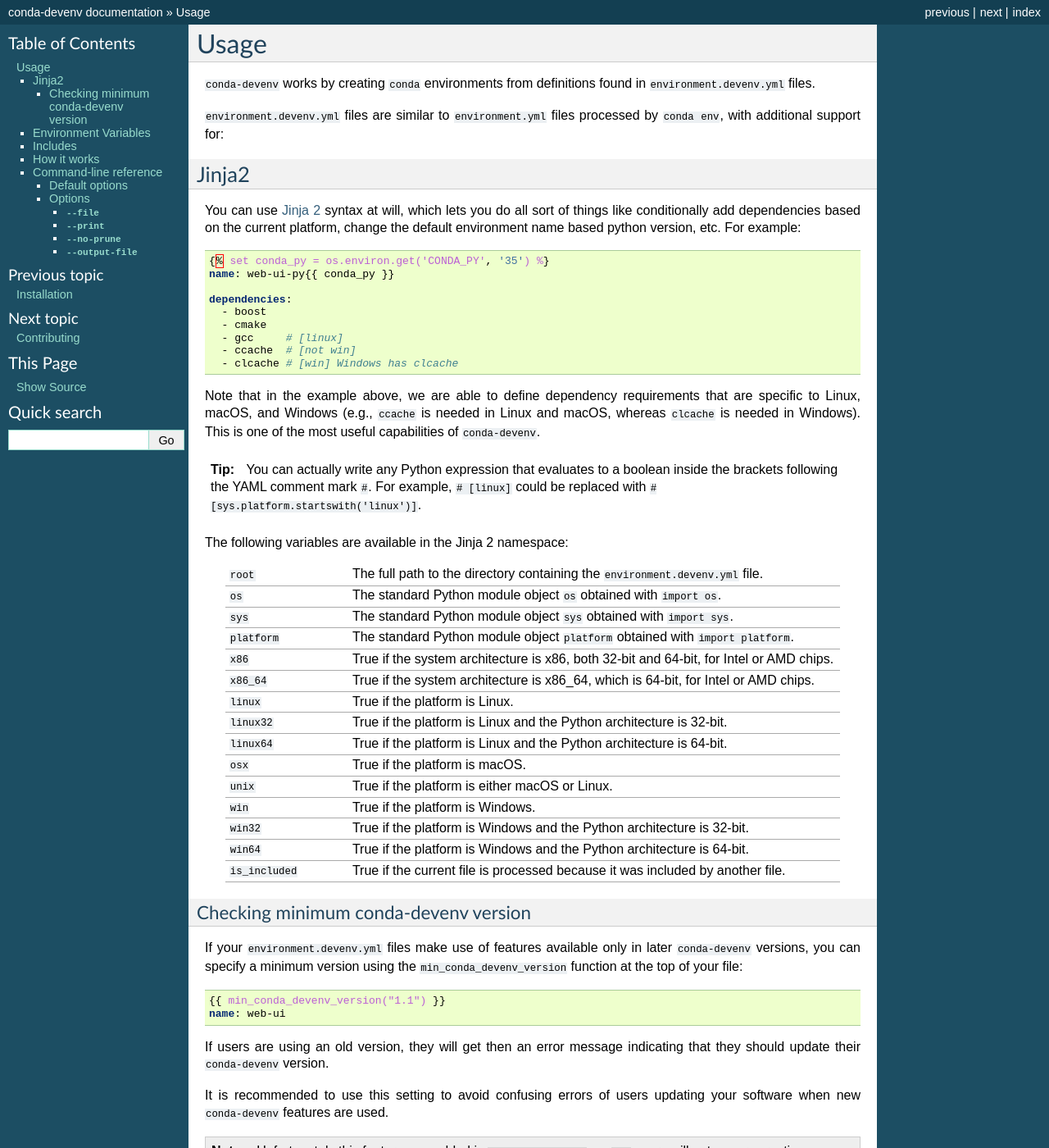
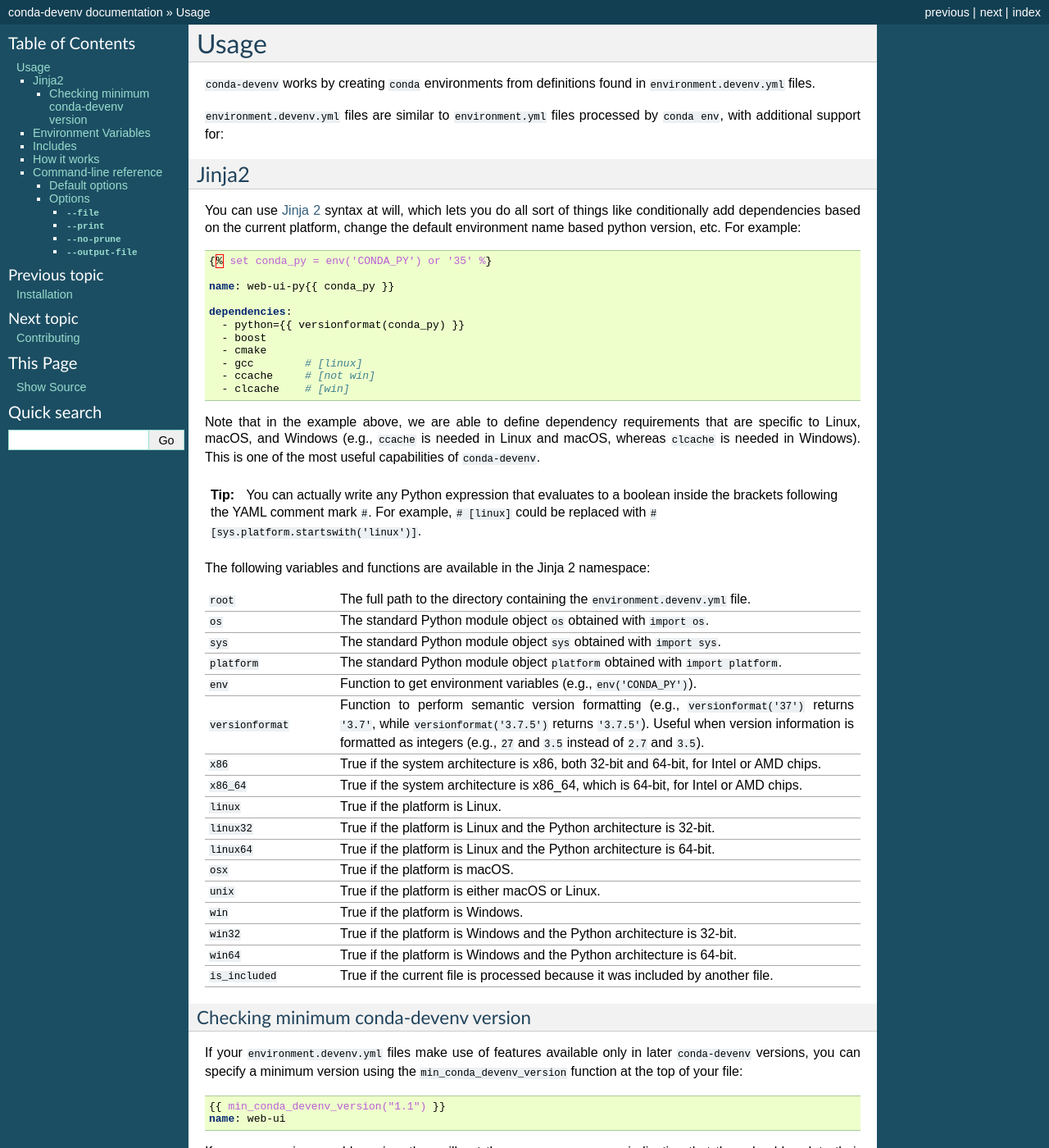
Before and after one commit to ESSS/conda-devenv, a Sphinx documentation site: the page built from docs/usage.rst, in a window 1280 px wide and 1400 px high. Shown: the whole window at 82% size. Built offline with Sphinx 7.4.7, drawn with Linux system fonts in a browser that asks for light colours; the version number could not be read and is left out.

Commit message:
Update docs with usage of env and versionformat

```diff
--- a/docs/usage.rst
+++ b/docs/usage.rst
@@ -16,15 +16,17 @@
 
 .. code-block:: yaml
 
-    {% set conda_py = os.environ.get('CONDA_PY', '35') %}
+    {% set conda_py = env('CONDA_PY') or '35' %}
+
     name: web-ui-py{{ conda_py }}
 
     dependencies:
+      - python={{ versionformat(conda_py) }}
       - boost
       - cmake
-      - gcc     # [linux]
-      - ccache  # [not win]
-      - clcache # [win] Windows has clcache
+      - gcc        # [linux]
+      - ccache     # [not win]
+      - clcache    # [win]
 
 Note that in the example above, we are able to define dependency requirements
 that are specific to Linux, macOS, and Windows (e.g., ``ccache`` is needed in
@@ -37,7 +39,7 @@
   inside the brackets following the YAML comment mark ``#``. For example,
   ``# [linux]`` could be replaced with ``# [sys.platform.startswith('linux')]``.
 
-The following variables are available in the Jinja 2 namespace:
+The following variables and functions are available in the Jinja 2 namespace:
 
 .. list-table::
    :widths: 20 80
@@ -50,6 +52,13 @@
      - The standard Python module object ``sys`` obtained with ``import sys``.
    * - ``platform``
      - The standard Python module object ``platform`` obtained with ``import platform``.
+   * - ``env``
+     - Function to get environment variables (e.g., ``env('CONDA_PY')``).
+   * - ``versionformat``
+     - Function to perform semantic version formatting (e.g., ``versionformat('37')`` returns
+       ``'3.7'``, while ``versionformat('3.7.5')`` returns ``'3.7.5'``).
+       Useful when version information is formatted as integers (e.g., ``27`` and ``3.5``
+       instead of ``2.7`` and ``3.5``).
    * - ``x86``
      - True if the system architecture is x86, both 32-bit and 64-bit, for Intel or AMD chips.
    * - ``x86_64``
```
